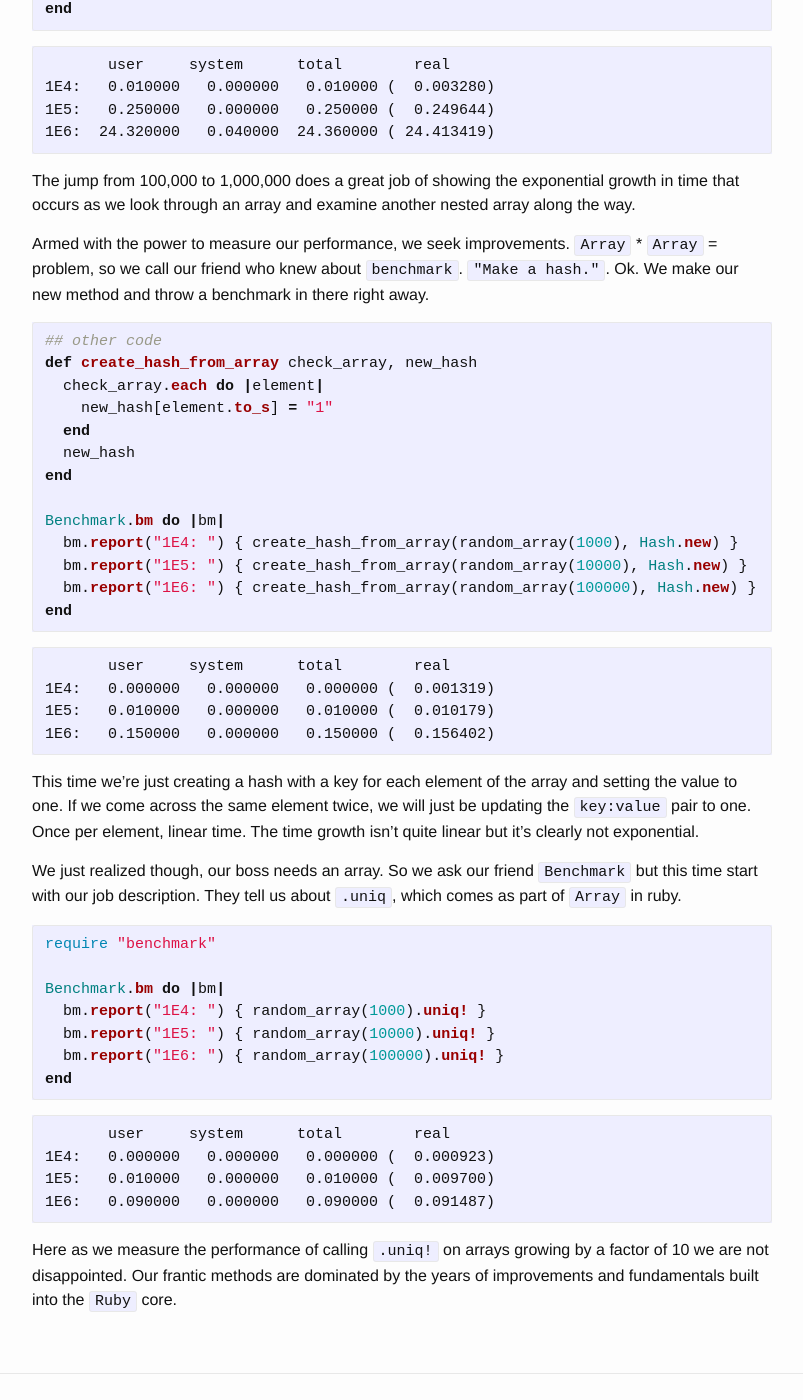
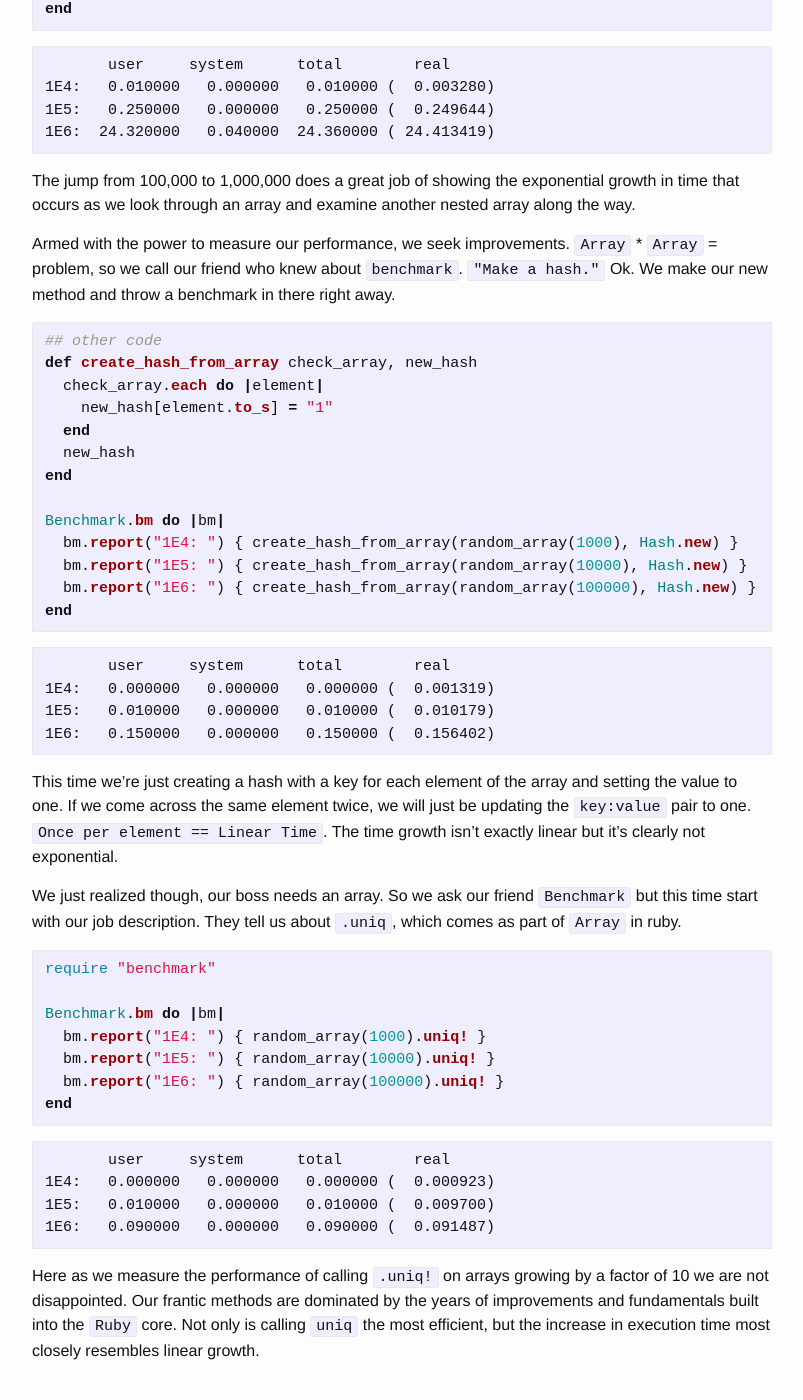
Before and after one commit to dcchuck/dcchuck.github.io, a Jekyll site: the page built from _posts/2017-1-7-exponential-vs-linear-time.markdown, in a window 1280 px wide and 1400 px high, scrolled down 1110 px. Shown: the whole window, without its empty margins (238-1041 px from the left). Built offline with Jekyll 4.4.1, drawn with Linux system fonts in a browser that asks for light colours; some of the changed text lies outside the part shown.

Commit message:
Edit round 3, clean up text & conclusion

````diff
--- a/_posts/2017-1-7-exponential-vs-linear-time.markdown
+++ b/_posts/2017-1-7-exponential-vs-linear-time.markdown
@@ -55,7 +55,7 @@ end
 
 The jump from 100,000 to 1,000,000 does a great job of showing the exponential growth in time that occurs as we look through an array and examine another nested array along the way.
 
-Armed with the power to measure our performance, we seek improvements. `Array` * `Array` = problem, so we call our friend who knew about `benchmark`. `"Make a hash."`. Ok. We make our new method and throw a benchmark in there right away.
+Armed with the power to measure our performance, we seek improvements. `Array` * `Array` = problem, so we call our friend who knew about `benchmark`. `"Make a hash."` Ok. We make our new method and throw a benchmark in there right away.
 
 ```ruby
 ## other code
@@ -80,7 +80,7 @@ end
 1E6:   0.150000   0.000000   0.150000 (  0.156402)
 ```
 
-This time we're just creating a hash with a key for each element of the array and setting the value to one. If we come across the same element twice, we will just be updating the `key:value` pair to one. Once per element, linear time. The time growth isn't quite linear but it's clearly not exponential.
+This time we're just creating a hash with a key for each element of the array and setting the value to one. If we come across the same element twice, we will just be updating the `key:value` pair to one. `Once per element == Linear Time`. The time growth isn't exactly linear but it's clearly not exponential.
 
 We just realized though, our boss needs an array. So we ask our friend `Benchmark` but this time start with our job description. They tell us about `.uniq`, which comes as part of `Array` in ruby.
 
@@ -101,4 +101,4 @@ end
 1E6:   0.090000   0.000000   0.090000 (  0.091487)
 ```
 
-Here as we measure the performance of calling `.uniq!` on arrays growing by a factor of 10 we are not disappointed. Our frantic methods are dominated by the years of improvements and fundamentals built into the `Ruby` core.
+Here as we measure the performance of calling `.uniq!` on arrays growing by a factor of 10 we are not disappointed. Our frantic methods are dominated by the years of improvements and fundamentals built into the `Ruby` core. Not only is calling `uniq` the most efficient, but the increase in execution time most closely resembles linear growth.
````
Also changed, not shown: other parts of _posts/2017-1-7-exponential-vs-linear-time.markdown (+1 -1 lines).
